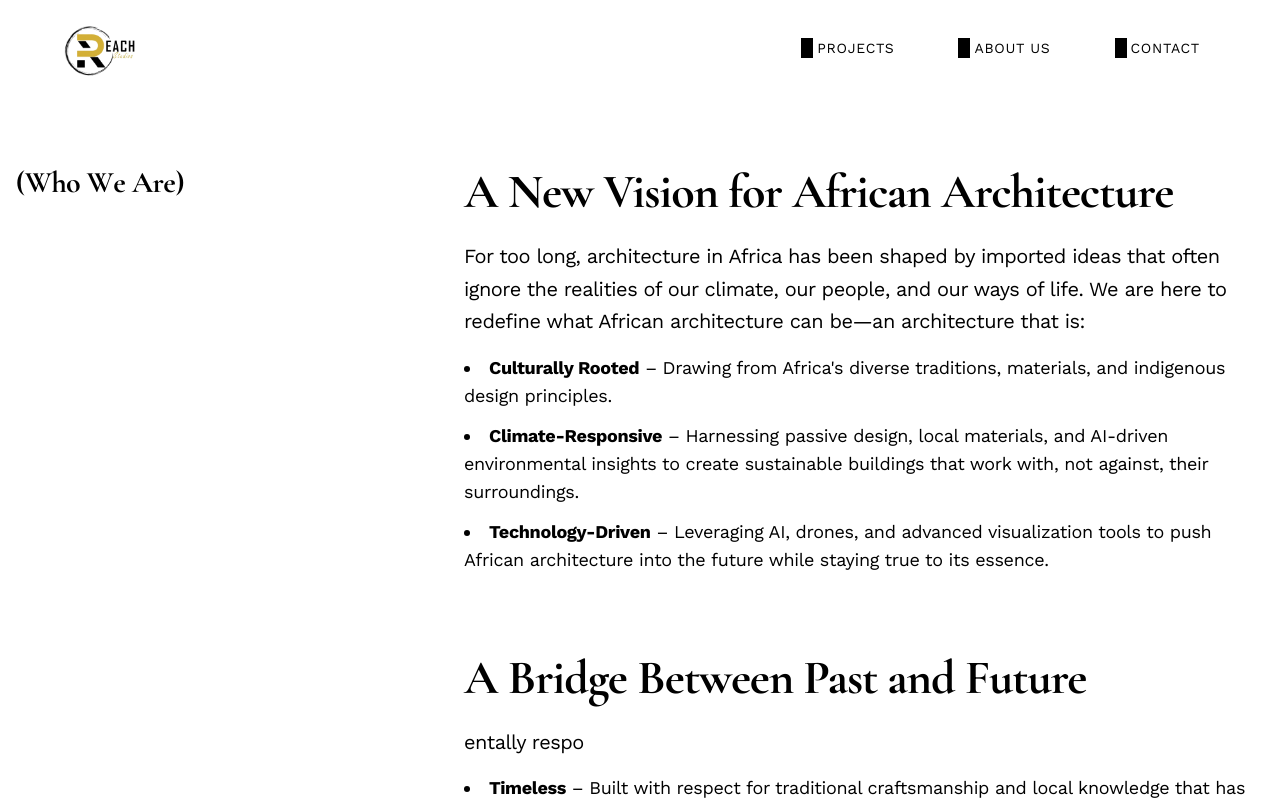
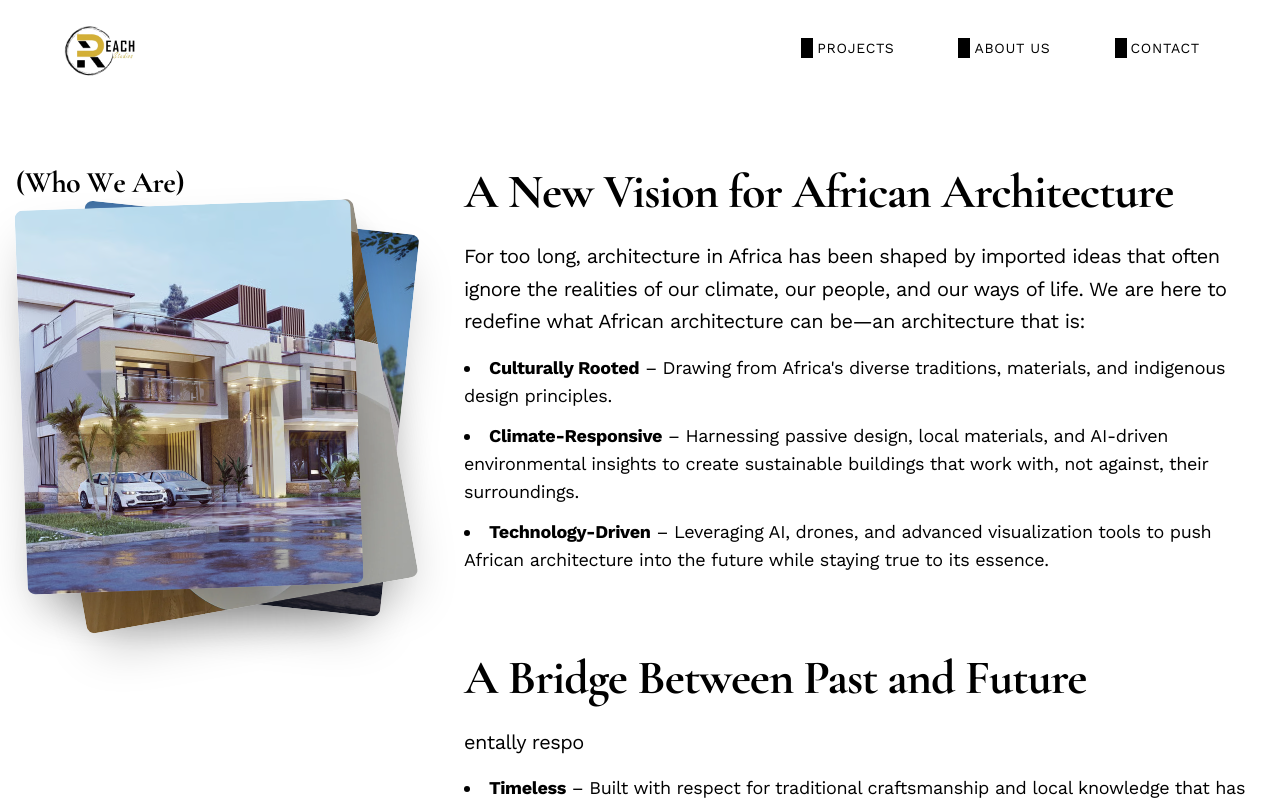
Before and after one commit to ngachadavid/reach-design, a Next.js app: page /about in a window 1280 px wide. Shown: the top 800 px of the page. Built offline with nearby package versions, Linux system fonts and the light colour scheme.

Commit message:
stackedimages

```diff
--- a/app/components/about/AboutHero.jsx
+++ b/app/components/about/AboutHero.jsx
@@ -2,6 +2,7 @@
 
 import { useEffect, useRef, useState } from "react";
 import AnimatedH2 from "../global/AnimatedH2";
+import StackedImages from "../global/StackedImages";
 
 export default function AboutHero() {
   const [isVisible, setIsVisible] = useState(false);
@@ -58,6 +59,9 @@ export default function AboutHero() {
           {/* Sticky Title */}
           <div className="w-full md:w-1/3 md:sticky md:top-32">
             <AnimatedH2 isVisible={isVisible}>(Who We Are)</AnimatedH2>
+            <div>
+              <StackedImages />
+            </div>
           </div>
 
           {/* Content - Scrollable */}
--- /dev/null
+++ b/app/components/global/StackedImages.jsx
@@ -0,0 +1,70 @@
+'use client';
+import React, { useState } from 'react';
+
+const StackedImages = () => {
+  const [images] = useState([
+    {
+      src: '/images/reach3.webp',
+      alt: 'Image 1',
+      rotation: -10,
+      translateX: 5,
+      translateY: -5,
+      zIndex: 1
+    },
+    {
+      src: '/projects/gard.avif',
+      alt: 'Image 2',
+      rotation: -2,
+      translateX: -26,
+      translateY: -26,
+      zIndex: 2
+    },
+    {
+      src: '/projects/mes.avif',
+      alt: 'Image 3',
+      rotation: 6,
+      translateX: 15,
+      translateY: -15,
+      zIndex: 0
+    }
+  ]);
+
+  const [draggedIndex, setDraggedIndex] = useState(null);
+  const [dragOffset, setDragOffset] = useState({ x: 0, y: 0 });
+
+  const handleMouseDown = (e, index) => {
+    setDraggedIndex(index);
+    setDragOffset({
+      x: e.clientX,
+      y: e.clientY
+    });
+  };
+
+  return (
+    <div className="flex items-center justify-center p-8">
+      <div className="relative w-full h-96">
+        {images.map((image, index) => (
+          <div
+            key={index}
+            className="absolute inset-0 transition-transform duration-300 hover:scale-105"
+            style={{
+              transform: `scale(1) rotateZ(${image.rotation}deg) translateX(${image.translateX}px) translateY(${image.translateY}px)`,
+              zIndex: draggedIndex === index ? 10 : image.zIndex,
+              cursor: 'grab'
+            }}
+            onMouseDown={(e) => handleMouseDown(e, index)}
+          >
+            <img
+              src={image.src}
+              alt={image.alt}
+              className="w-full h-full object-cover rounded-lg shadow-2xl"
+              draggable={false}
+            />
+          </div>
+        ))}
+      </div>
+    </div>
+  );
+};
+
+export default StackedImages;
```
